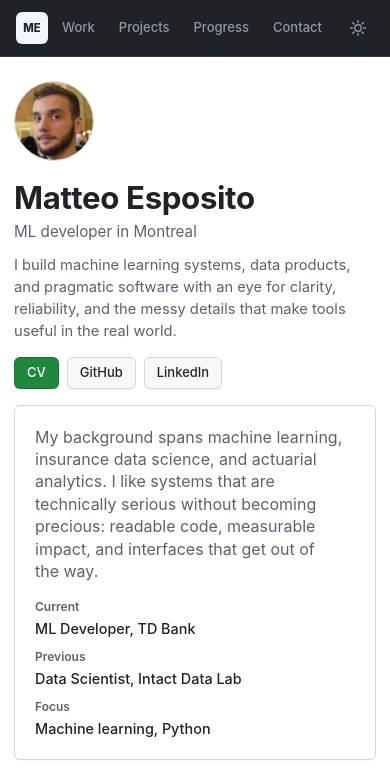
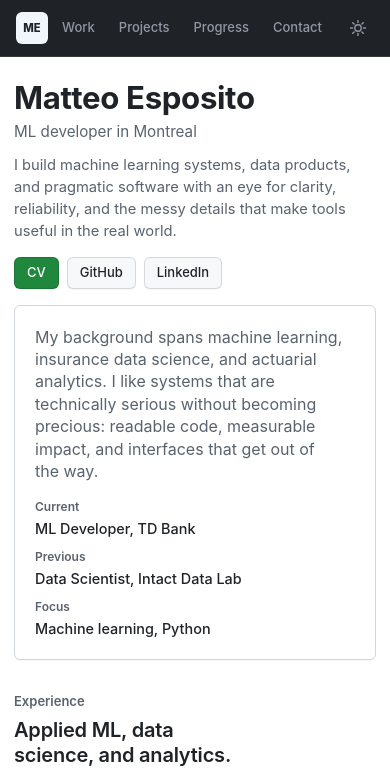
Before and after one commit to matteo-esposito/matteo-esposito.github.io, a plain HTML site: page index.html in a window 390 px wide. Shown: the top 782 px of the page. Drawn offline with Linux system fonts and the light colour scheme.

Commit message:
Update contact email, remove hero avatar
Swap the mailto link to matteoesposito97@gmail.com and drop the profile
picture from the hero, along with its now-unused .avatar CSS.

```diff
--- a/index.html
+++ b/index.html
@@ -48,7 +48,6 @@
 
     <main id="top">
       <section class="hero">
-        <img class="avatar" src="assets/avatar.jpg" alt="Matteo Esposito" width="104" height="104">
         <div class="hero-copy">
           <h1>Matteo Esposito</h1>
           <p class="hero-meta">ML developer in Montreal</p>
@@ -166,7 +165,7 @@
           <p class="contact-note">Open to interesting problems in machine learning, data, and the tools around them.</p>
         </div>
         <div class="contact-links">
-          <a href="mailto:matteo.esposito@umontreal.ca">Email</a>
+          <a href="mailto:matteoesposito97@gmail.com">Email</a>
           <a href="https://github.com/matteo-esposito">GitHub</a>
         </div>
       </section>
--- a/styles.css
+++ b/styles.css
@@ -205,16 +205,6 @@ main {
   align-items: flex-start;
   gap: 20px;
   padding: 32px 0 16px;
-}
-
-.avatar {
-  width: 104px;
-  height: 104px;
-  flex-shrink: 0;
-  border-radius: 50%;
-  border: 1px solid var(--border);
-  background: var(--surface);
-  object-fit: cover;
 }
 
 .hero-copy {
@@ -820,11 +810,6 @@ button.button {
     font-size: clamp(1.6rem, 8vw, 2rem);
   }
 
-  .avatar {
-    width: 80px;
-    height: 80px;
-  }
-
   .intro > p {
     font-size: 1rem;
     line-height: 1.4;
```
